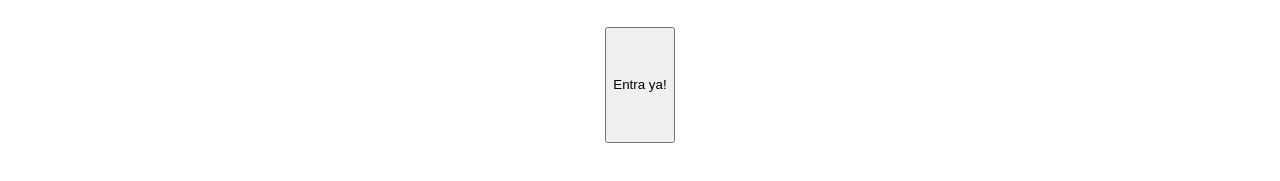
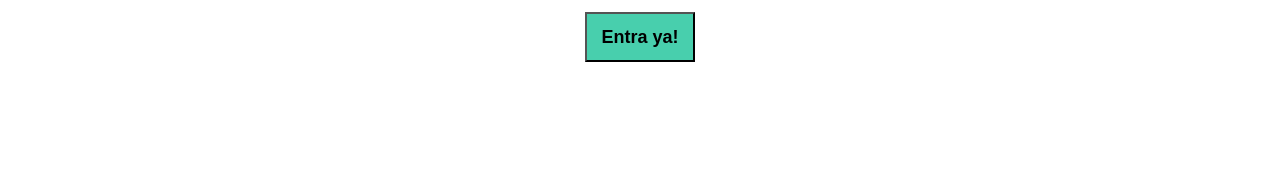
Before and after one commit to alecvinent/platzi-mi-blog-project, a website: page index.html in a window 1280 px wide. Shown: the part 427-608 px from the top of the page. Drawn offline with Linux system fonts and the light colour scheme.

Commit message:
Terminando el Home

```diff
--- a/css/main.css
+++ b/css/main.css
@@ -1,6 +1,7 @@
 @import url('https://fonts.googleapis.com/css2?family=Roboto+Mono:wght@400;500;700&family=Roboto+Slab:wght@400;700&family=Roboto:wght@400;500;700;900&display=swap');
 
 body {
+    font-family: 'Roboto Mono', monospace;
     margin: 0;
     padding: 0;
     position: fixed;
@@ -119,3 +120,17 @@ nav .profile-link a {
     text-align: center;
     font-family: 'Roboto Mono', monospace;
 }
+
+.home-main-button {
+    width: 110px;
+    height: 50px;
+    background: #48CFAD;
+    display: grid;
+    align-items: center;
+
+}
+
+.home-main-button a {
+    font-weight: 700;
+    font-size: 18px;
+}
```
